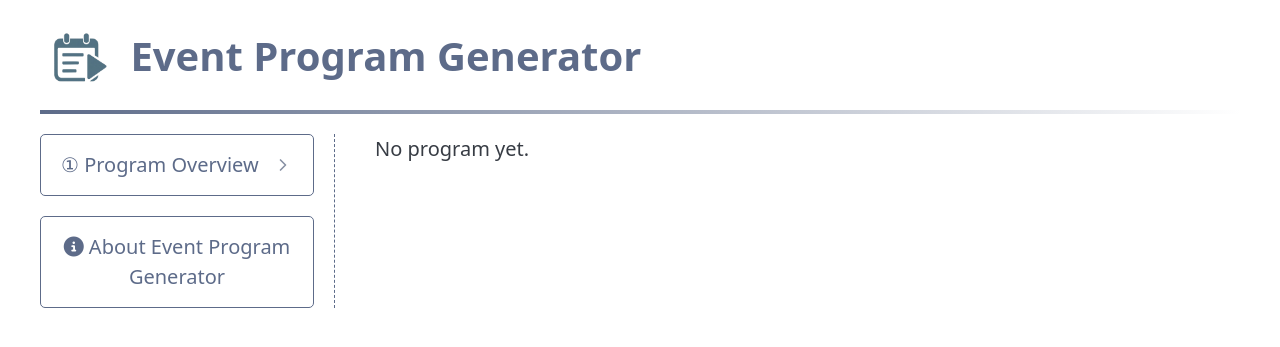
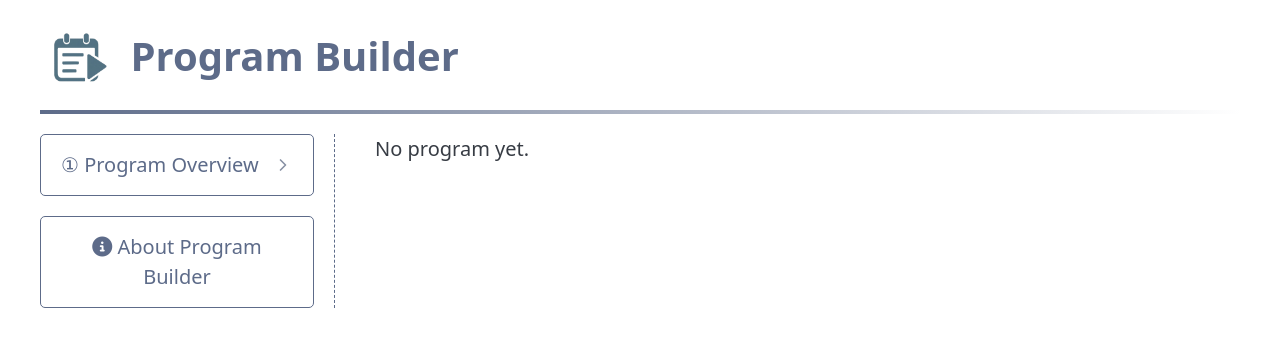
Before and after one commit to nodes-ro/ProgramBuilder, a Flask app: page / in a window 1280 px wide. Shown: the top 347 px of the page. Run offline with Flask 3, Linux system fonts and the light colour scheme; some libraries are stand-ins or nearby versions.

Commit message:
Added about button

```diff
--- a/templates/index.html
+++ b/templates/index.html
@@ -2,7 +2,7 @@
 <html data-theme="light" lang="en">
 <head>
     <meta charset="utf-8"/>
-    <title>Event Program Generator</title>
+    <title>Program Builder</title>
 
     <!-- Pico.css -->
     <link
@@ -28,7 +28,7 @@
 
     <h2 class="page-title"> <img src="{{ url_for('static', filename='logo.png') }}"
        alt="Event Program Logo"
-       style="height: 4rem; width: auto;" /> Event Program Generator</h2>
+       style="height: 4rem; width: auto;" /> Program Builder</h2>
 
     <!-- Flash messages -->
     <div id="flash-messages">
@@ -74,30 +74,6 @@
                   </form>
                 {% endif %}
             </details>
-
-
-            <dialog id="about-modal">
-              <article>
-                <header>
-                  <h3>About This App</h3>
-                </header>
-                <p>
-                  <strong>Event Program Generator</strong> helps you build and export structured event schedules with multi-day, multi-stage support. Easily customize time intervals, styles, and export to clean HTML.
-                </p>
-                <footer>
-                  <button class="secondary" onclick="toggleModal('about-modal')">Close</button>
-                </footer>
-              </article>
-            </dialog>
-            <script>
-                function toggleModal(id) {
-              const modal = document.getElementById(id);
-              if (!modal) return;
-              modal.open ? modal.close() : modal.showModal();
-            }
-
-            </script>
-
 
               {% if program %}
             <!-- 2) Add Day -->
@@ -305,8 +281,32 @@
 
 
              <button class="secondary outline" data-target="about-modal" onclick="toggleModal('about-modal')">
-              <i class="fas fa-info-circle"></i> About Event Program Generator
+              <i class="fas fa-info-circle"></i> About Program Builder
             </button>
+              <dialog id="about-modal">
+              <article>
+                <header>
+                  <h3>About This App</h3>
+                </header>
+                <p>
+                  <strong>Program Builder</strong> helps you build and export structured event schedules with multi-day, multi-stage support. Easily customize time intervals, styles, and export to clean HTML in ③ easy steps.
+                </p>
+                  <p>
+                      More information: nodes.ro@proton.me
+                  </p>
+                <footer>
+                  <button class="secondary" onclick="toggleModal('about-modal')">Close</button>
+                </footer>
+              </article>
+            </dialog>
+            <script>
+                function toggleModal(id) {
+              const modal = document.getElementById(id);
+              if (!modal) return;
+              modal.open ? modal.close() : modal.showModal();
+            }
+
+            </script>
         </aside>
 
         <!-- Schedule Preview -->
```
